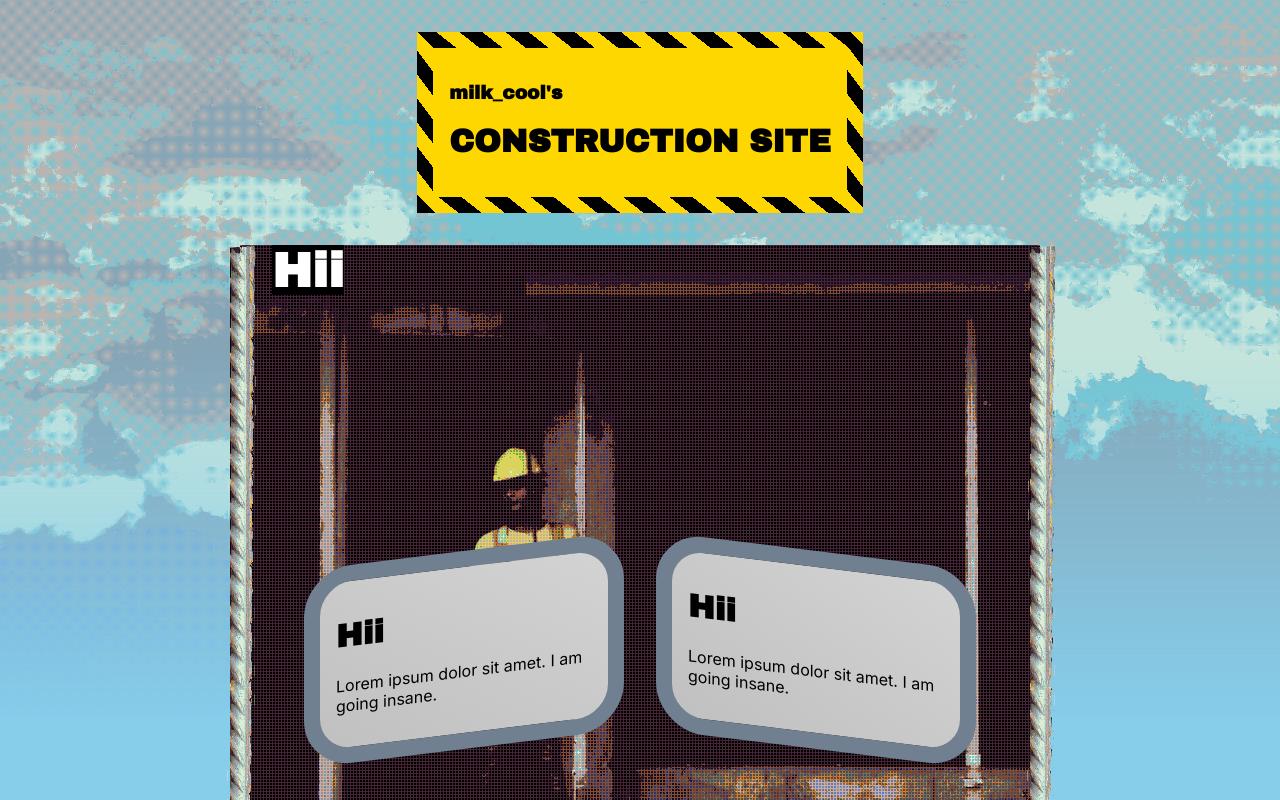
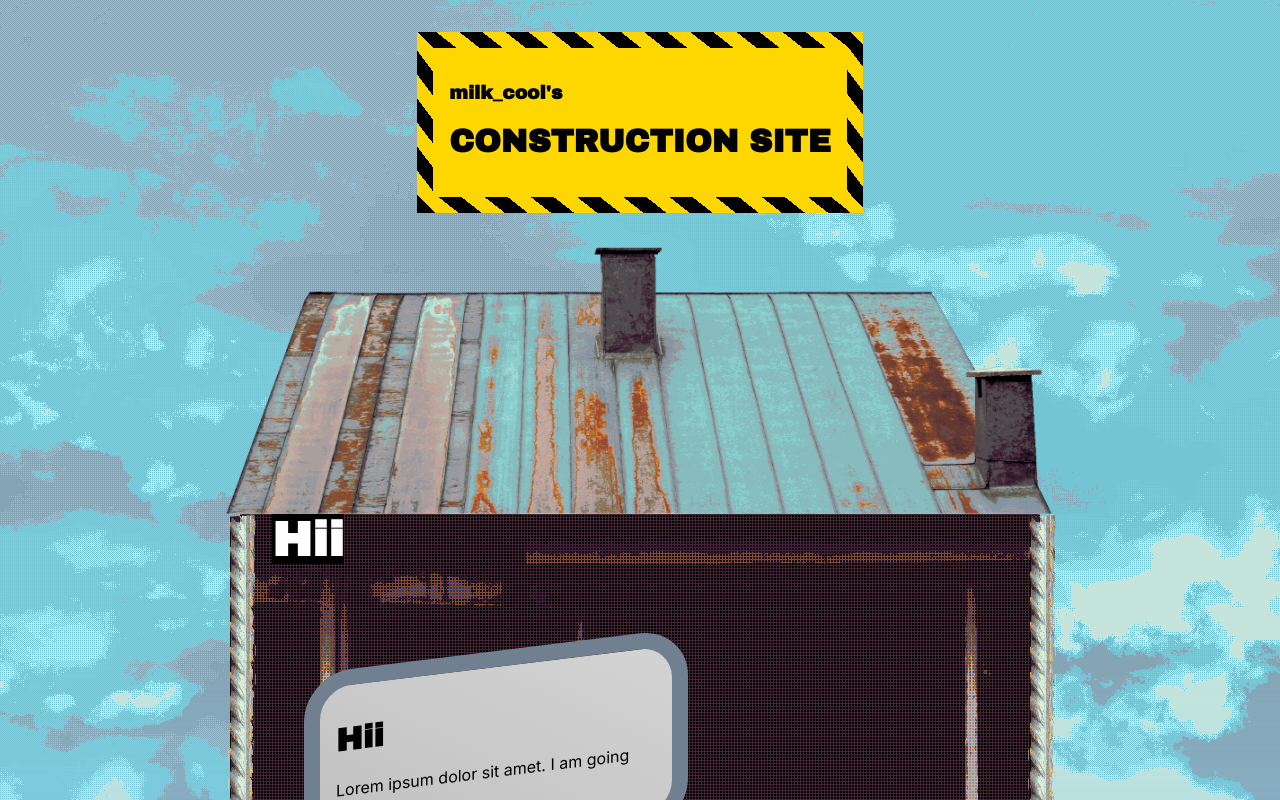
Before and after one commit to Milk-Cool/homepage3b, a React (Vite) app: page / in a window 1280 px wide. Shown: the top 800 px of the page. Built offline with nearby package versions, Linux system fonts and the light colour scheme.

Commit message:
added a rooftop

```diff
--- a/src/components/App.tsx
+++ b/src/components/App.tsx
@@ -15,6 +15,7 @@ export default function App() {
                 <h1>CONSTRUCTION SITE</h1>
             </ConstructionSign>
         </Content>
+        <Decoration src="/rooftop.png" className="rooftop" />
         <Construction>
             <ConstructionTitle>Hii</ConstructionTitle>
             <ConstructionFloor>
--- a/src/components/Decoration.tsx
+++ b/src/components/Decoration.tsx
@@ -1,5 +1,5 @@
 import { CSSProperties } from "react";
 
-export default function Decoration({ src, w, h, style }: { src: string, w: number, h?: number, style?: CSSProperties }) {
-    return <img className="decoration" style={{ width: `${w}vw`, ...(h ? { height: `${h}vh` } : {}), ...(style || {}) }} src={src} />;
+export default function Decoration({ src, w, h, style, className }: { src: string, w?: number, h?: number, style?: CSSProperties, className?: string }) {
+    return <img className={"decoration " + (className || "")} style={{ ...(w ? { width: `${w}vhvw` } : {}), ...(h ? { height: `${h}vh` } : {}), ...(style || {}) }} src={src} />;
 }
--- a/style.css
+++ b/style.css
@@ -40,6 +40,14 @@ h1, h2, h3, h4, h5, h6 {
     font-family: "Inter", sans-serif;
 }
 
+.rooftop {
+    display: block;
+    width: calc(100vh + 2em);
+    max-width: 100vw;
+    margin-left: auto;
+    margin-right: auto;
+}
+
 .construction {
     width: calc(100vw - 4em);
     max-width: calc(100vh - 4em);
@@ -78,7 +86,7 @@ h1, h2, h3, h4, h5, h6 {
     padding: 1em;
     height: fit-content;
     align-self: center;
-    width: calc(100% / 2 - 6em);
+    width: max(20em, calc(100% / 2 - 6em));
 }
 .construction-object:nth-child(2n + 1) {
     transform: skewY(-7deg);
```
Also changed, not shown: public/rooftop.png (added), 1 other file (tests, documents, lock files or other folders).
